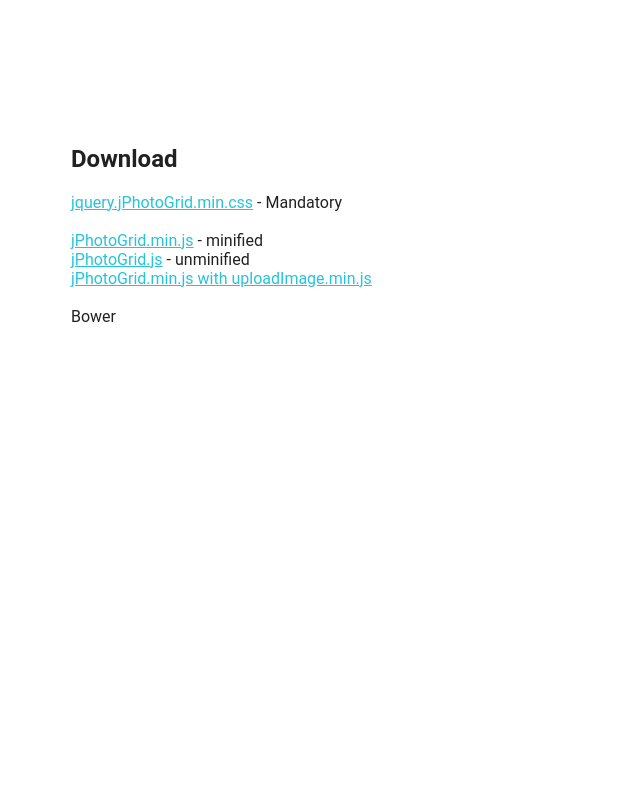
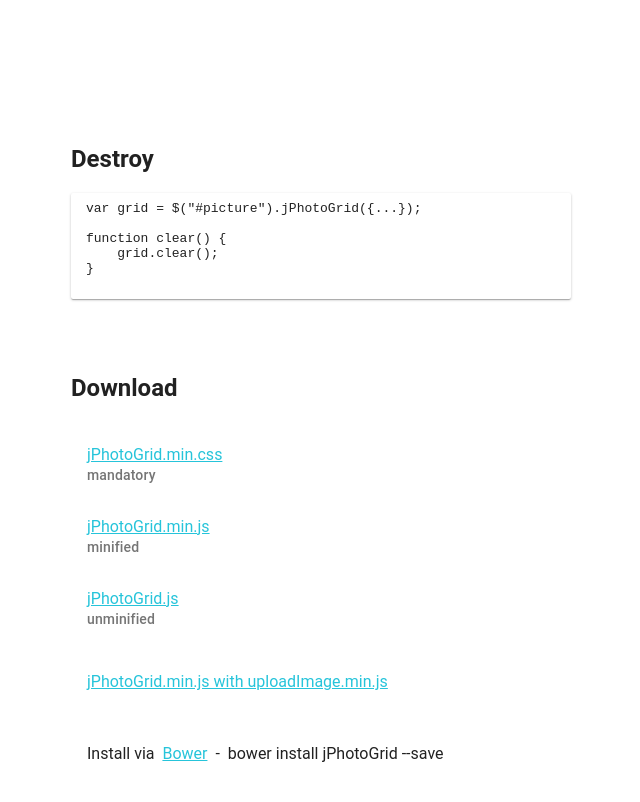
Before and after one commit to vladimir-barsuchenko/levgaas.github.io, a website: page index.html in a window 1280 px wide. Shown: the part 3610-4412 px from the top of the page, without its empty margins (319-959 px from the left). Before the commit the page ends 4021 px from the top, so only its background shows below. Drawn offline with Linux system fonts and the light colour scheme; a small style sheet from the web is missing.

Commit message:
changed Download section layout

```diff
--- a/index.html
+++ b/index.html
@@ -333,15 +333,51 @@
         </div>
     </div>
     <div class="info-about">
+        <h2>Destroy</h2>
+        <pre class="md-whiteframe-z1">var grid = $("#picture").jPhotoGrid({...});
+
+function clear() {
+    grid.clear();
+}
+        </pre>
+    </div>
+    <div class="info-about">
         <h2>Download</h2>
-        <div class="a_wrapper"><a class="i-js" href="css/jquery.jPhotoGrid.min.css">jquery.jPhotoGrid.min.css</a> - Mandatory</div>
-        <br>
-        <div class="a_wrapper"><a class="i-js" href="js/jquery.jPhotoGrid.min.js">jPhotoGrid.min.js</a> - minified</div>
-        <div class="a_wrapper"><a class="i-js" href="js/jquery.jPhotoGrid.js">jPhotoGrid.js</a> - unminified</div>
-        <div class="a_wrapper"><a class="i-js" href="js/jquery.jPhotoGridWithImageUpload.min.js">jPhotoGrid.min.js with
-            uploadImage.min.js</a></div>
-        <br>
-        Bower
+
+        <md-list>
+            <md-list-item class="md-2-line">
+                <div class="md-list-item-text" layout="column">
+                    <a class="i-js" href="css/jquery.jPhotoGrid.min.css">jPhotoGrid.min.css</a>
+                    <p>mandatory</p>
+                </div>
+            </md-list-item>
+            <md-list-item class="md-2-line">
+                <div class="md-list-item-text" layout="column">
+                    <a class="i-js" href="js/jquery.jPhotoGrid.min.js">jPhotoGrid.min.js</a>
+                    <p>minified</p>
+                </div>
+            </md-list-item>
+            <md-list-item class="md-2-line">
+                <div class="md-list-item-text" layout="column">
+                    <a class="i-js" href="js/jquery.jPhotoGrid.js">jPhotoGrid.js</a>
+                    <p>unminified</p>
+                </div>
+            </md-list-item>
+            <md-list-item class="md-2-line">
+                <div class="md-list-item-text" layout="column">
+                    <a class="i-js" href="js/jquery.jPhotoGridWithImageUpload.min.js">jPhotoGrid.min.js with
+                        uploadImage.min.js</a>
+                </div>
+            </md-list-item>
+            <md-list-item class="md-2-line">
+                <div class="md-list-item-text" layout="row">
+                    Install via &nbsp;<a class="i-js" href="http://bower.io/">Bower</a>&nbsp; -
+                    &nbsp;<div class="code_wrap">bower install jPhotoGrid --save</div>
+                </div>
+            </md-list-item>
+
+        </md-list>
+
 
     </div>
     <footer></footer>
```
